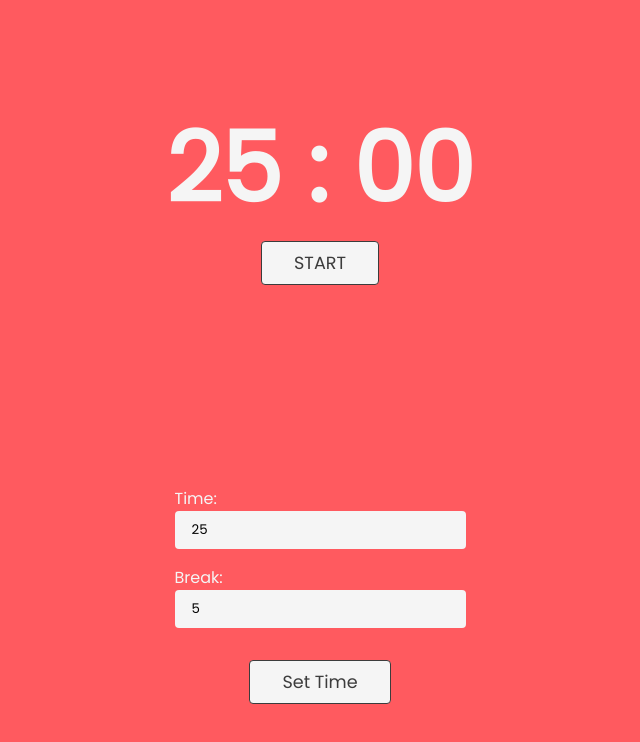
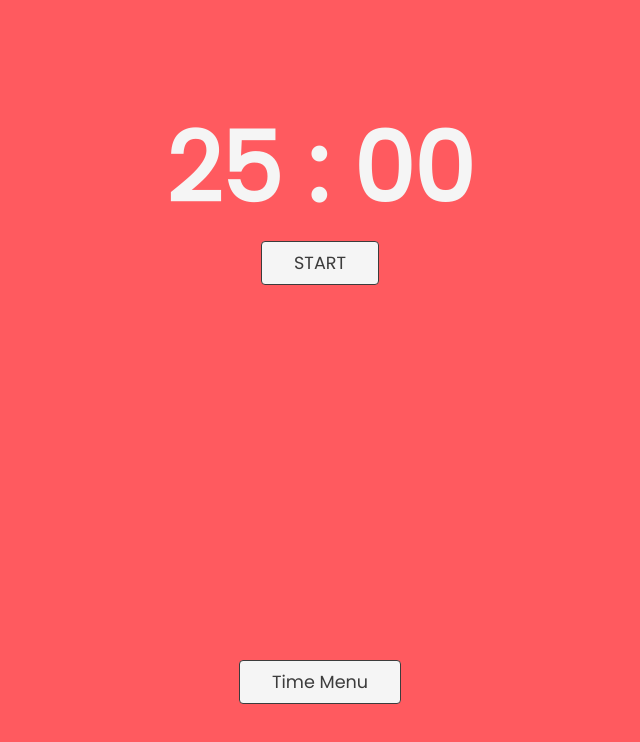
Before and after one commit to davidbalian/pomodoro, a React (Create React App) app: page / in a window 1280 px wide. Shown: the top 742 px of the page, without its empty margins (320-960 px from the left). Built offline with nearby package versions, Linux system fonts and the light colour scheme.

Commit message:
Added time menu

```diff
--- a/src/components/Timer.js
+++ b/src/components/Timer.js
@@ -13,6 +13,8 @@ const Timer = () => {
 	const [rest, setRest] = useState(restInput * 60);
 
 	const [bop, setBop] = useState(1);
+
+	const [showForm, setShowForm] = useState(0);
 
 	useEffect(() => {
 		if (start && time > -1) {
@@ -92,29 +94,25 @@ const Timer = () => {
 				)}
 			</div>
 			{bop ? (
-				<button
-					className='timer-button'
-					onClick={() => setStart(!start)}
-				>
+				<button className='timer-button' onClick={() => setStart(!start)}>
 					{start ? "STOP" : "START"}
 				</button>
 			) : (
-				<button
-					className='timer-button'
-					onClick={() => setStartRest(!startRest)}
-				>
+				<button className='timer-button' onClick={() => setStartRest(!startRest)}>
 					{startRest ? "STOP" : "START"}
 				</button>
 			)}
 
 			{/*bop ? <p>Pomodoro</p> : <p>Break</p>*/}
 
+			{showForm ? (
 				<form
 					className='timer-inputs'
 					onSubmit={(e) => {
 						e.preventDefault();
 						setTime(timeInput * 60);
 						setRest(restInput * 60);
+						setShowForm(0);
 					}}
 				>
 					<div className='input'>
@@ -142,6 +140,15 @@ const Timer = () => {
 
 					<button type='submit'>Set Time</button>
 				</form>
+			) : (
+				<button
+					onClick={() => {
+						setShowForm(1);
+					}}
+				>
+					Time Menu
+				</button>
+			)}
 		</div>
 	);
 };
```
Lines whose indentation alone changed are shown as unchanged.
